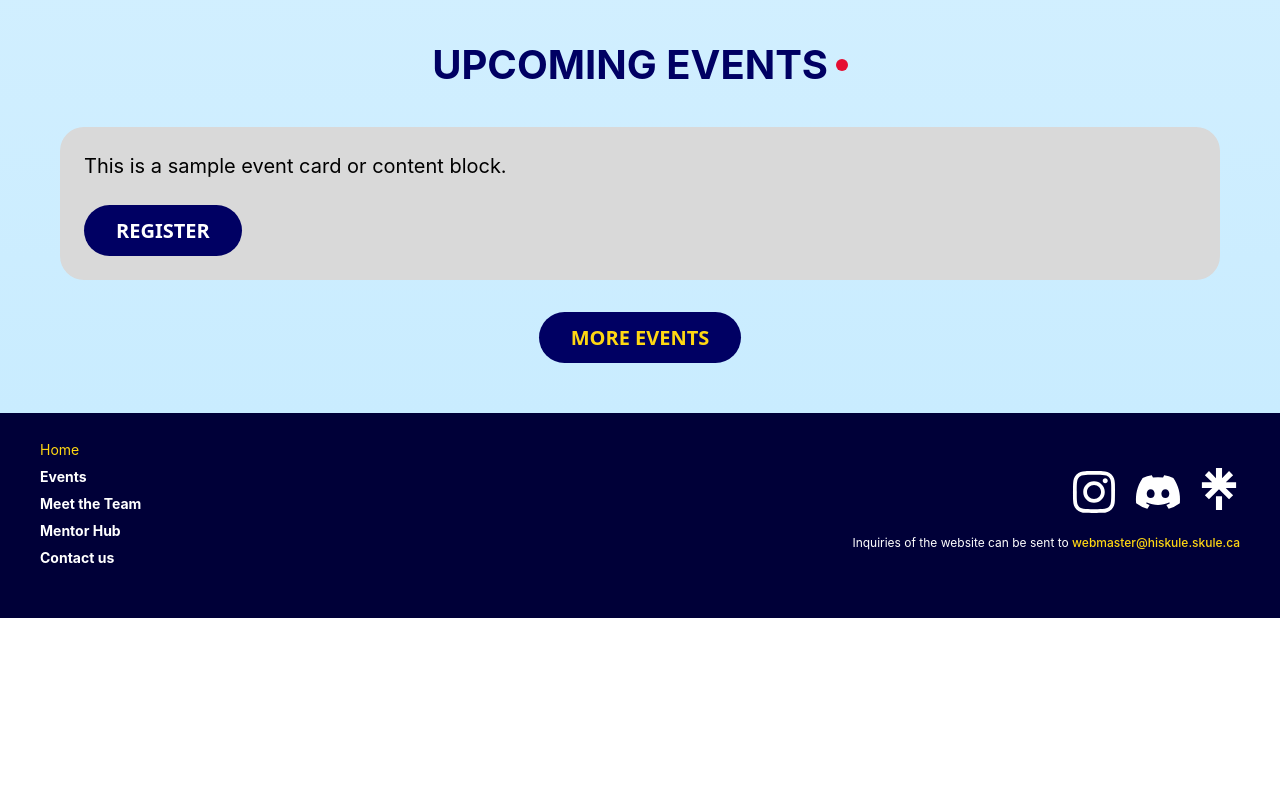
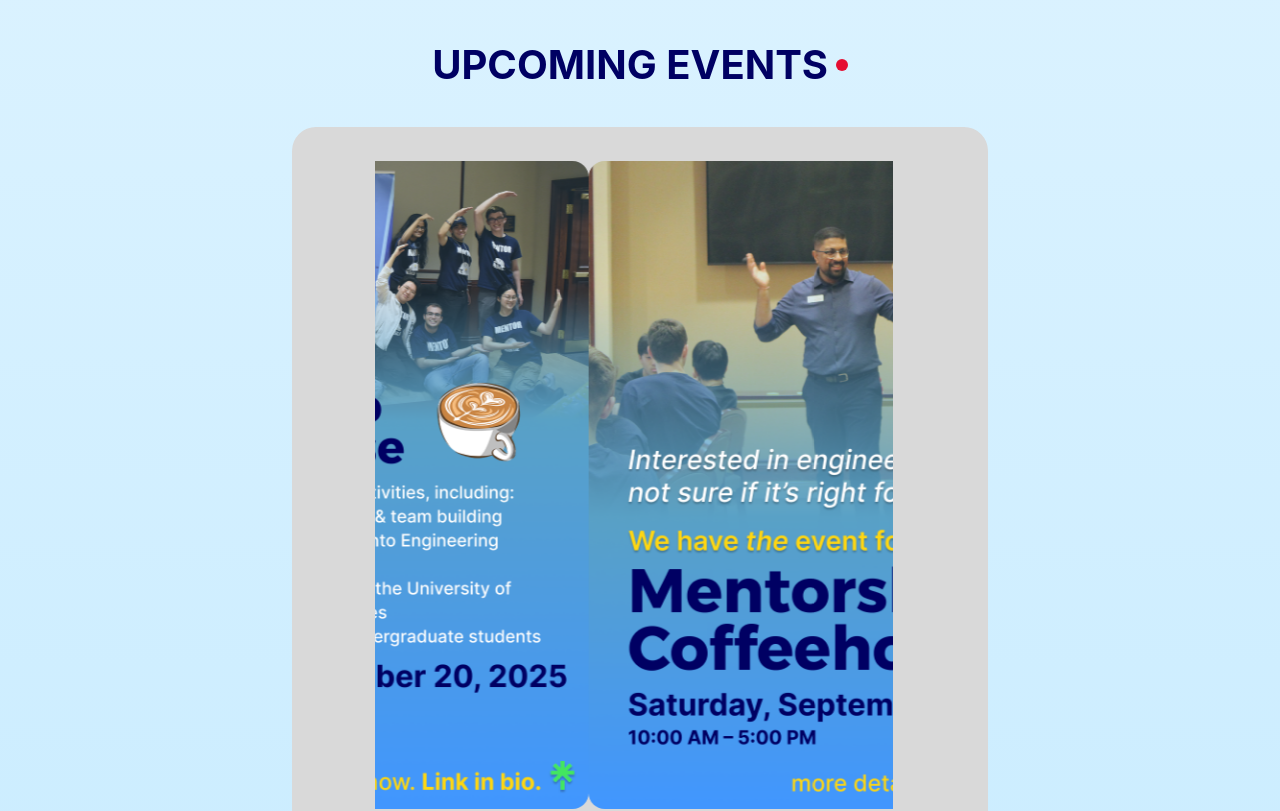
Before and after one commit to hiskule/website, a React (Vite) app: page / in a window 1280 px wide. Shown: the part 2880-3691 px from the top of the page. Before the commit the page ends 3498 px from the top, so only its background shows below. Built offline with nearby package versions, Linux system fonts and the light colour scheme.

Commit message:
add team member data and current event card

```diff
--- a/src/assets/coffeehouse/index.ts
+++ b/src/assets/coffeehouse/index.ts
@@ -5,6 +5,8 @@ import fourth from './4.jpg'
 import fifth from './5.jpg'
 import team from './team.jpg'
 import mentor from './mentor.jpg'
+import promo1 from './mentorship_coffeehouse_promo1.png'
+import promo2 from './mentorship_coffeehouse_promo2.png'
 
 
-export {first, second, third, fourth, fifth, team, mentor};
+export {first, second, third, fourth, fifth, team, mentor, promo1, promo2};
--- a/src/components/home_page/eventCard/eventCard.style.ts
+++ b/src/components/home_page/eventCard/eventCard.style.ts
@@ -40,19 +40,21 @@ export const NotificationDot = styled.div`
 `;
 
 export const BackgroundCard = styled.div`
-  width: 100%;
+  width: 60%;
   padding: 24px;
   background: #d9d9d9;
   border-radius: 24px;
   box-sizing: border-box;
+  display: flex;
+  flex-direction: column;
+  align-items: center;
+
 `;
 
 export const Card = styled.div`
-  font-size: 1.25rem;
-  font-family: "Inter", sans-serif;
-  font-weight: 400;
-  color: black;
-  margin-bottom: 24px;
+  width: 80%;
+  padding-right: 8%
+
 `;
 
 export const RegisterButton = styled.button`
--- a/src/components/home_page/eventCard/eventCard.tsx
+++ b/src/components/home_page/eventCard/eventCard.tsx
@@ -1,6 +1,8 @@
 import React from "react";
 import { useNavigate } from "react-router-dom";
 import {StyledSectionEvents, HeadingWrapper, Heading, NotificationDot, BackgroundCard, Card, RegisterButton, MoreEventsButton} from "./eventCard.style";
+import Carousel from "../../carousel/carousel";
+import {eventPromo} from "../../../data/home"
 
 const EventsSection: React.FC = () => {
   const navigate = useNavigate();
@@ -13,8 +15,12 @@ const EventsSection: React.FC = () => {
       </HeadingWrapper>
 
       <BackgroundCard>
-        <Card>This is a sample event card or content block.</Card>
-        <RegisterButton>REGISTER</RegisterButton>
+        <Card>
+         <Carousel images={eventPromo.images}/>
+
+        </Card>
+
+        <RegisterButton onClick={() => { if (eventPromo.link) window.open(eventPromo.link, "_blank")}}>REGISTER</RegisterButton>
       </BackgroundCard>
 
       <MoreEventsButton onClick={() => navigate("/event")}>
--- a/src/data/home.tsx
+++ b/src/data/home.tsx
@@ -1,6 +1,7 @@
 
 import {mentor} from '../assets/designapalooza'
-import {team} from '../assets/coffeehouse'
+import {team, promo1, promo2} from '../assets/coffeehouse'
+
 
 export const aboutUsSection = [
   {
@@ -18,3 +19,8 @@ export const aboutUsSection = [
     imageSrc: mentor,
   },
 ];
+
+export const eventPromo = {
+  images: [promo1, promo2],
+  link: 'https://www.zeffy.com/en-CA/ticketing/mentorship-coffeehouse-2t5',
+}
--- a/src/data/team.tsx
+++ b/src/data/team.tsx
@@ -4,8 +4,8 @@ import * as pic from '../assets/team_individual'
 
 // team data (image and our mission)
 export const teamData = {
-    imageSrc: team,
-    description: "The <strong>Hi-Skule™</strong> directorship serves as the Engineering Society\’s bridge between secondary and primary school students and the SKULE community. Our outreach efforts are designed to be engaging, enlightening, empowering, and invigorating for both students and executives alike."
+  imageSrc: team,
+  description: "The <strong>Hi-Skule™</strong> directorship serves as the Engineering Society\’s bridge between secondary and primary school students and the SKULE community. Our outreach efforts are designed to be engaging, enlightening, empowering, and invigorating for both students and executives alike."
 }
 
 // individual team member data
@@ -26,44 +26,44 @@ export const cardData = [
 
   { name: 'Tristan Seto',
     role: 'Vice Director - Events',
-    bio: 'Coming soon',
-    emaillink:'mailto:hiskule@skule.ca',
+    bio: 'Previously in marketing then logistics, Tristan\'s third year on the <strong>Hi-Skule™</strong> team is as the Vice-Director Events. From not knowing how to code in high school to specializing in electrical and computer engineering, Tristan is passionate about helping students create memorable experiences, discover the field of engineering, and help them align the discipline with their interests. Feel free to connect with him! ',
+    emaillink:'mailto:events@hiskule.skule.ca',
     link:'https://www.linkedin.com/in/tristan-seto/',
     img: pic.Tristan },
 
   { name: 'Ryan Xu',
-    role: 'Outreach',
-    bio: 'Coming soon',
-    emaillink:'mailto:hiskule@skule.ca',
-    link:'',
+    role: 'Outreach Coordinator',
+    bio: 'Enjoys meeting new people and socializing, which is basically networking. Seems to be very similar to doing outreach, which makes outreach fun.',
+    emaillink:'mailto:outreach@hiskule.skule.ca',
+    link:'https://www.linkedin.com/in/ryan-xu-3b9809335/',
     img: pic.RyanX },
 
   { name: 'Melanie Ye',
     role: 'Logistics Coordinator',
-    bio:'This is Melanie’s second year with  <strong>Hi-Skule™</strong>, so she is eager to continue planning exciting events for younger students. She had an amazing time attending  <strong>Hi-Skule™</strong> events in Grade 12, so this is a very fulfilling position for her to be in. ',
+    bio:'This is Melanie’s second year with <strong>Hi-Skule™</strong>, so she is eager to continue planning exciting events for younger students. She had an amazing time attending  <strong>Hi-Skule™</strong> events in Grade 12, so this is a very fulfilling position for her to be in. ',
     emaillink:'mailto:logistics@hiskule.skule.ca',
     link:'https://www.linkedin.com/in/melanie-ye',
     img: pic.Melanie },
 
   { name: 'Ryan Goodfellow',
     role: 'Logistics Coordinator',
-    bio: 'Coming soon',
+    bio: 'Ryan is looking forward to being back as the logistics coordinator for <strong>Hi-Skule™</strong> and using last years experience to improve his work for the club. He was inspired by the passion of the team and students from all the events last year and am excited to be back!!!',
     emaillink:'mailto:logistics@hiskule.skule.ca',
-    link:'https://www.linkedin.com/in/ryan-goodfellow-999152248/',
+    link:'www.linkedin.com/in/ryan-goodfellow44',
     img: pic.RyanG },
 
   { name: 'Ivan Zhuo',
-    role: 'Marketing',
-    bio: 'Coming soon',
-    emaillink:'mailto:hiskule@skule.ca',
-    link:'',
+    role: 'Marketing Director',
+    bio: 'Ivan is beyond excited to be the Social Media Coordinator this year. Back in high school, he struggled a lot with choosing which university to attend, and wishes he knew about <strong>Hi-Skule™</strong> before making his decision. Now, as the Social Media Coordinator, he looks forward to finding new ways to engage high school students about upcoming events that <strong>Hi-Skule™</strong> and UofT Engineering have to offer!',
+    emaillink:'mailto:socialmedia@hiskule.skule.ca',
+    link:'https://www.linkedin.com/in/zhuoivan/',
     img: pic.Ivan },
 
   { name: 'Ashlee Stone',
     role: 'Content Coordinator',
-    bio: 'Coming soon',
+    bio: 'Ashlee is thrilled to be one of the Content Directors for <strong>Hi-Skule™</strong>! She is extremely excited to share her passion for engineering with the next generation through <strong>Hi-Skule™</strong>\'s awesome events.',
     emaillink:'mailto:content@hiskule.skule.ca',
-    link:'',
+    link:'https://www.linkedin.com/in/ashlee-stone/',
     img: pic.Ashlee },
 
   { name: 'Saniya Veliyil',
@@ -81,9 +81,9 @@ export const cardData = [
     img: pic.Tej },
 
   { name: 'Abby Lui',
-    role: 'Webmaster',
-    bio:'Abby is excited to be the Webmaster for  <strong>Hi-Skule™</strong> this year. She hopes by creating the website you are currently on (and hiding easter eggs in it), she can help engage high school students and promote engineering in a fun way.',
-    emaillink:'mailto:webmaster@hiskule.skule.ca',
+    role: 'Mentorship Director & Webmaster',
+    bio:'Abby is excited to be the Webmaster for  <strong>Hi-Skule™</strong> this year. She hopes by creating the website you are currently on (and hiding easter eggs in it), she can help engage high school students and promote engineering in a fun way. She also looks forward to working with all our wonderful mentors to ensure events run smoothly!',
+    emaillink:'mailto:webmaster@hiskule.skule.ca, mentorship@hiskule.skule.ca',
     link:'https://www.linkedin.com/in/abbylui123',
     img: pic.Abby },
 ];
```
Also changed, not shown: src/assets/coffeehouse/mentorship_coffeehouse_promo1.png (added), src/assets/coffeehouse/mentorship_coffeehouse_promo2.png (added).
